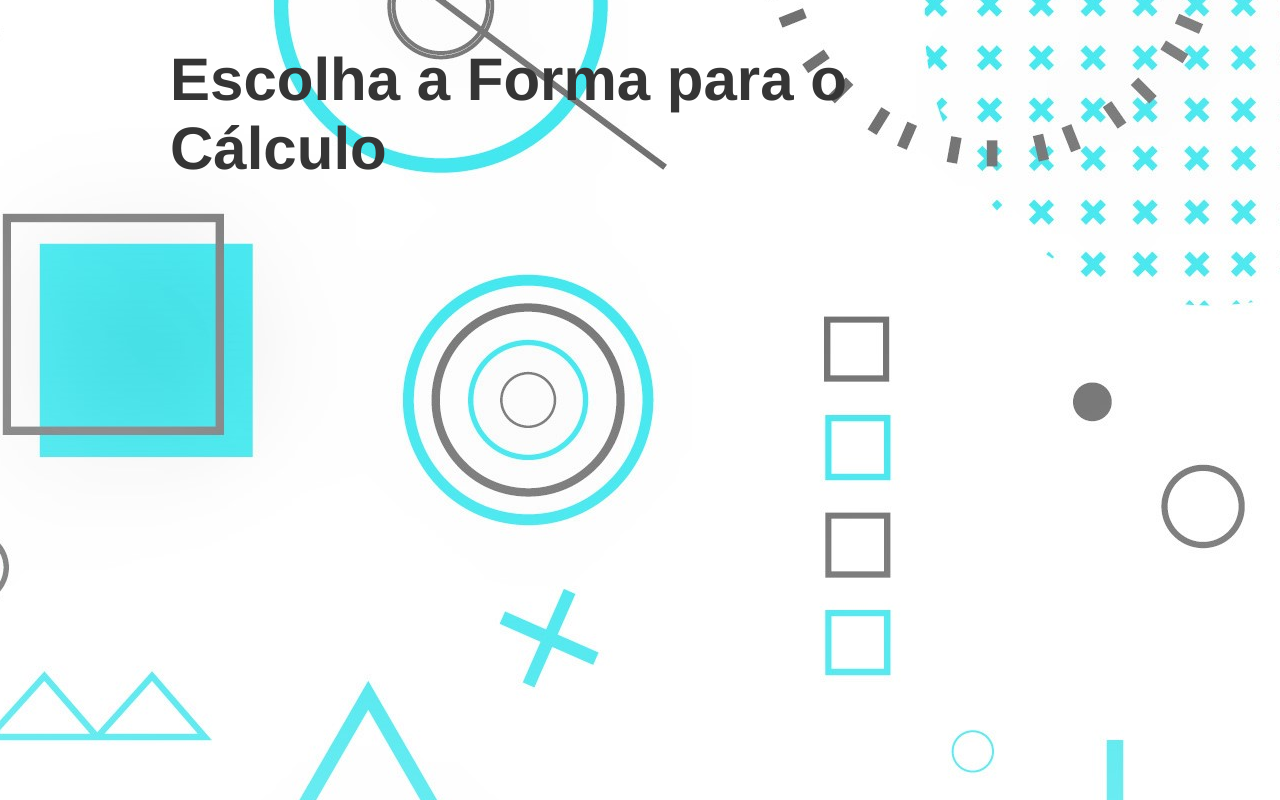
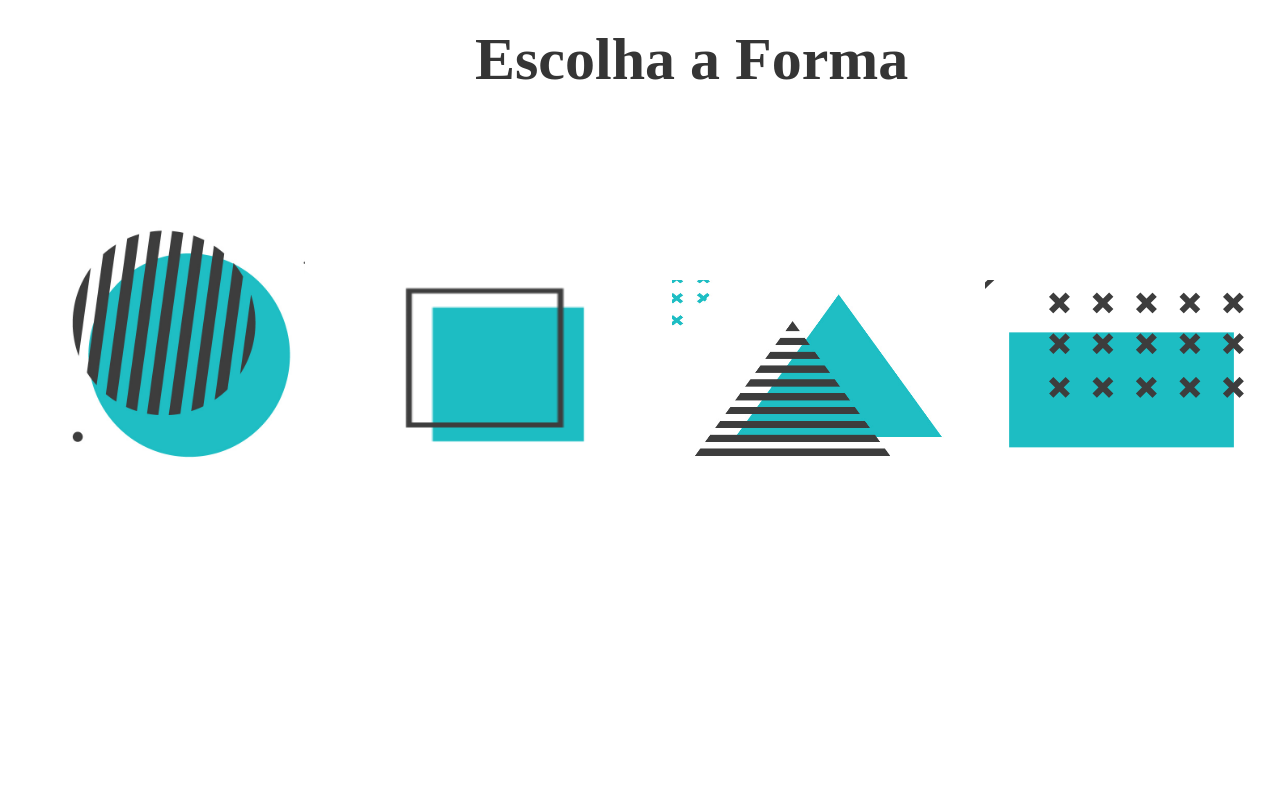
Before and after one commit to DultraB/Calculadora-Geometrica, a plain HTML site: page calc_html/formas.html in a window 1280 px wide. Drawn offline with Linux system fonts and the light colour scheme.

Commit message:
Alterado formas

```diff
--- a/calc_html/formas.html
+++ b/calc_html/formas.html
@@ -7,8 +7,16 @@
         <title>Calcularoda Geométrica</title>
     </head>
     <body>
-        <div class="titulo">
-            <h1>Escolha a Forma para o Cálculo</h1>
+        <div class="titulo-formas">
+            <h1>Escolha a Forma</h1>
         </div>
+        <div class="formas">
+            <a href=""><img class="circulo" alt="circulo" src="../img/Circulo.png"></a>
+            <a href=""><img class="quadrado" alt="quadrado" src="../img/Quadrado.png"></a>
+            <a href=""><img class="triangulo" alt="triangulo" src="../img/Triangulo.png"></a>
+            <a href=""><img class="retangulo" alt="retangulo" src="../img/Retangulo.png"></a>
+        </div>
+
+
     </body>
 </html>
--- a/css/estilo.css
+++ b/css/estilo.css
@@ -2,7 +2,7 @@
     margin: 0;
     padding: 0;
 }
-body{
+.pag-index{
     font-family: 'Franklin Gothic Medium', 'Arial Narrow', Arial, sans-serif;
     width: 75px;
     background: gray url("../img/fundo2.jpg")no-repeat center;
@@ -41,3 +41,31 @@ h3{
     font-size: 0.8em;
     background:#209fa3;
 }
+
+/*Pagina das formas*/
+
+.titulo-formas{
+    padding: 25px;
+    margin-bottom: 100px;
+    margin-left: 450px;
+}
+.formas{
+    padding-left: 55px;
+
+}
+.circulo{
+    width: 250px;
+    height: 250px;
+    padding-right: 30px;
+}
+.quadrado{
+    width: 299px;
+    height: 219px;
+    padding-right: 30px;
+}
+.triangulo{
+    width: 279px;
+    height: 189px;
+    padding-right: 30px;
+}
+.retangulo{}
```
Also changed, not shown: calc_html/index.html (+1 -1 lines).
